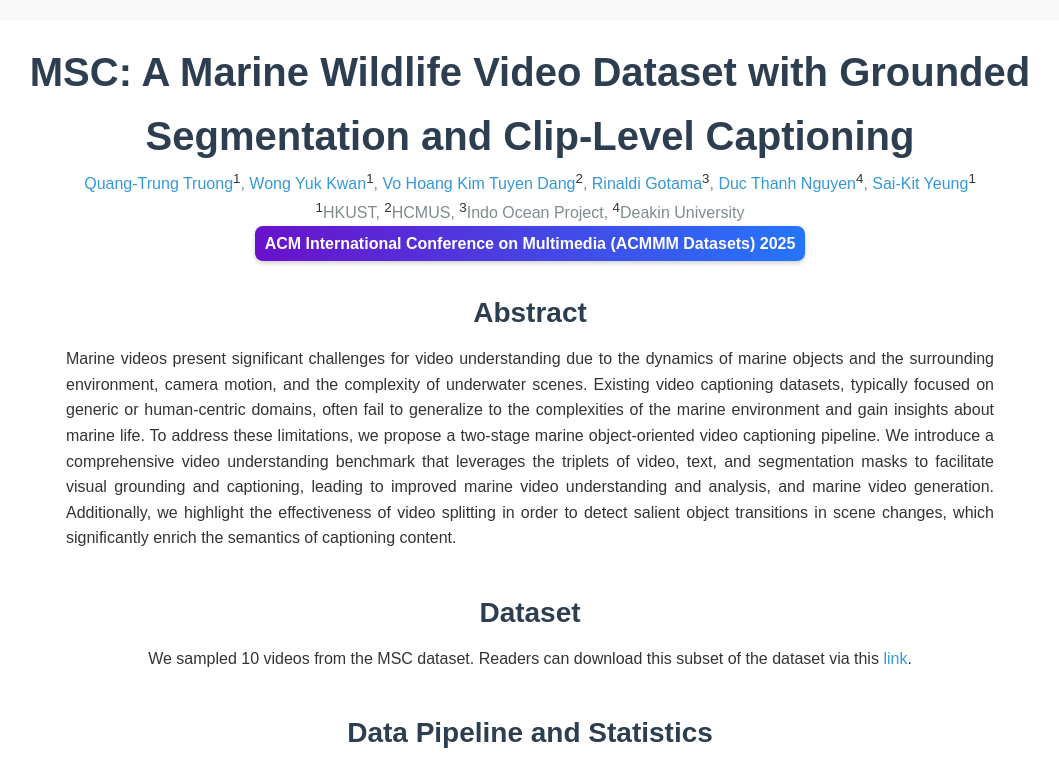
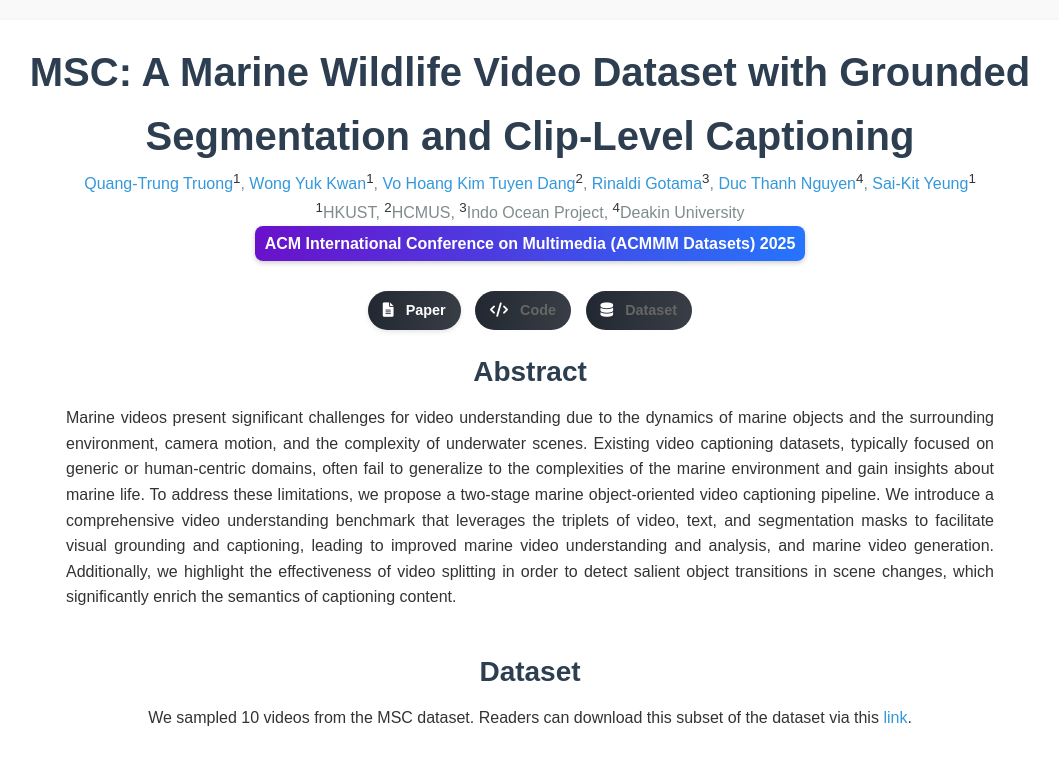
Before and after one commit to hkust-vgd/msc, a plain HTML site: page index.html in a window 1280 px wide. Shown: the top 767 px of the page, without its empty margins (110-1169 px from the left). Drawn offline with Linux system fonts and the light colour scheme.

Commit message:
add button

```diff
--- a/index.html
+++ b/index.html
@@ -210,6 +210,60 @@
                     ACM International Conference on Multimedia (ACMMM Datasets) 2025
                 </span>
     </div>
+
+
+    <link href="https://cdnjs.cloudflare.com/ajax/libs/font-awesome/6.0.0-beta3/css/all.min.css" rel="stylesheet">
+    <div class="button-container">
+        <a href="https://quangtrungtruong.github.io/images/MSC.pdf" class="custom-button">
+            <i class="fas fa-file-alt"></i> Paper
+        </a>
+        <a href="link-to-code" class="custom-button disabled" tabindex="-1" aria-disabled="true">
+            <i class="fas fa-code"></i> Code
+        </a>
+        <a href="link-to-code" class="custom-button disabled" tabindex="-1" aria-disabled="true">
+            <i class="fas fa-database"></i> Dataset
+        </a>
+    </div>
+
+    <style>
+        .custom-button i {
+            margin-right: 8px; /* Add spacing between icon and text */
+            color: #fff; /* Set icon color to white */
+        }
+
+        .button-container {
+            text-align: center;
+            margin: 20px 0;
+        }
+
+        .custom-button {
+            display: inline-block;
+            background: linear-gradient(to right, #222831, #393E46);
+            color: #fff;
+            text-decoration: none;
+            padding: 8px 15px;
+            margin: 0 5px;
+            border-radius: 20px;
+            font-size: 0.9rem;
+            font-weight: bold;
+            transition: all 0.3s ease;
+            box-shadow: 0 2px 5px rgba(0, 0, 0, 0.1);
+        }
+
+        .custom-button:hover {
+            background: linear-gradient(to right, #222831, #393E46);
+            box-shadow: 0 4px 10px rgba(0, 0, 0, 0.2);
+            transform: scale(1.05);
+        }
+
+         .custom-button.disabled {
+        background-color: #ccc;
+        color: #666;
+        pointer-events: none; /* Disable click events */
+        cursor: not-allowed;
+        box-shadow: none;
+        }
+    </style>
 
     <!-- Project 1 -->
     <div class="project">
```
